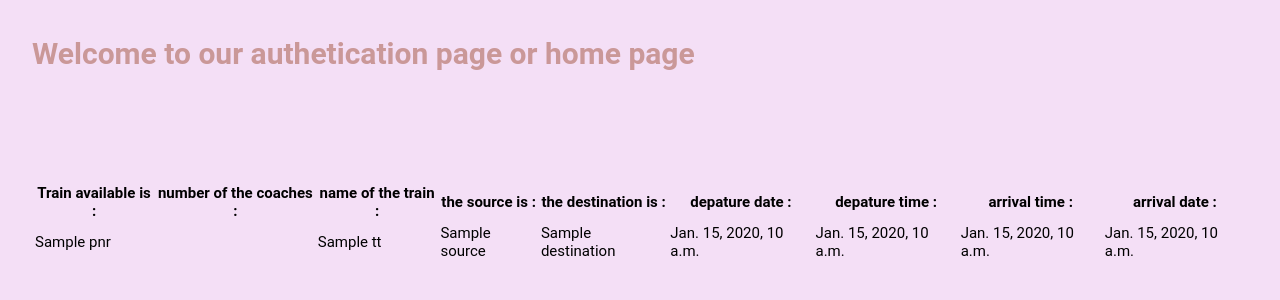
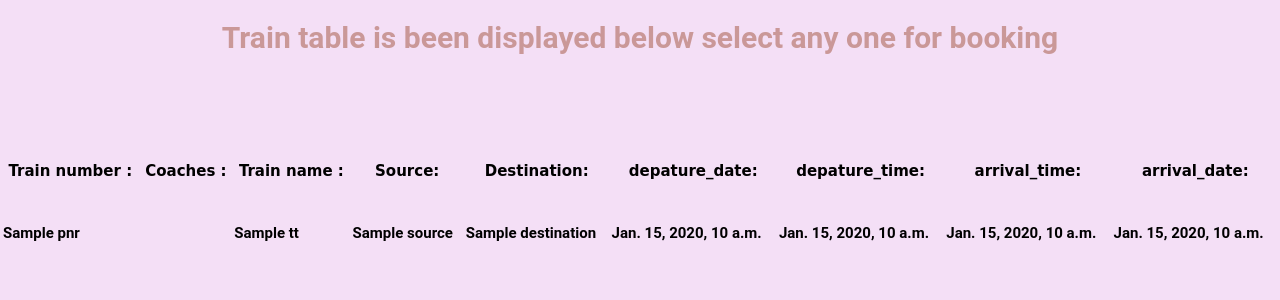
Before and after one commit to kshitizjhacoder/django, a Django app: template home/testpro/templates/timesearch.html in a window 1280 px wide. Shown: the top 300 px of the page. Run offline with Django 3.2, Linux system fonts and the light colour scheme; the template is opened without the code that fills it: most values are stand-ins (such as "Sample title", 1, 10 or a date in 2020); data that the repository does not hold is empty.

Commit message:
draft msg

```diff
--- a/home/testpro/templates/timesearch.html
+++ b/home/testpro/templates/timesearch.html
@@ -7,7 +7,8 @@
     <title>Document</title>
     <style>
      html, body {
-        margin:16px 16px 8px;
+      padding: 0;
+      margin : 0;
       font-family: Roboto, Arial, sans-serif;
       font-size: 15px;
       background: rgb(244, 223, 246);
@@ -26,6 +27,22 @@
         align-items: center;
 
       }
+      table{
+        padding: 0;
+        margin: 0;
+        width: 100%;
+      }
+      thead{
+        height: 10vh;
+        font-weight: 700;
+        font-family: cursive;
+      }
+      tr{
+        margin-left: 5px;
+        width: 100%;
+        height: 5vh;
+        font-weight: 700;
+      }
       button {
       background-color: #7ea642;
       color: white;
@@ -40,7 +57,7 @@
     </style>
 </head>
 <body>
-    <h1 style="color: rgb(202, 152, 152);">Welcome to our authetication page or home page</h1>
+    <h1 style="color: rgb(202, 152, 152);"><center>Train table is been displayed below select any one for booking</center></h1>
     <br/>
     {% if messages %}
         {% for message in messages %}
@@ -52,22 +69,20 @@
     {% if tt %}
     <table>
       <thead>
-      <tr><th>Train available is :</th>
-        <th>number of the coaches : </th>
-        <th>name of the train : </th>
+      <tr><th>Train number :</th>
+        <th>Coaches : </th>
+        <th>Train name : </th>
             <!-- <br/>{{forged}} -->
-          <th>the source is : </th>
-          <th> the destination is :</th>
-          <th>depature date : </th>
-          <th>depature time : </th><th>arrival time :</th><th>arrival date :</th>
+          <th>Source:</th>
+          <th>Destination:</th>
+          <th>depature_date:</th>
+          <th>depature_time:</th><th>arrival_time:</th><th>arrival_date:</th>
         </tr>
         </thead>
-        <br/>
-        <br/>
 
         {% for t in tt %}
         <tbody>
-          <tr><td>{{t.PNR}}</td>
+          <tr data-href="details"><td>{{t.PNR}}</td>
           <td>{{t.no_of_coach}} </td>
           <td>{{t.name_of_train}}</td>
               <!-- <br/>{{forged}} -->
@@ -93,5 +108,15 @@
             <div class="search"><button type="submit" onclick=""> Search</button></div>    </form>
     </div>
     {% endif %}
+    <script>
+      document.addEventListener("DOMContentLoaded",()=>{
+        const rows = document.querySelectorAll("tr[data-href]");
+        rows.forEach(row=>{
+          row.addEventListener("click",()=>{
+            window.location.href = row.dataset.href;
+          });
+        });
+      });
+    </script>
 </body>
 </html>
```
